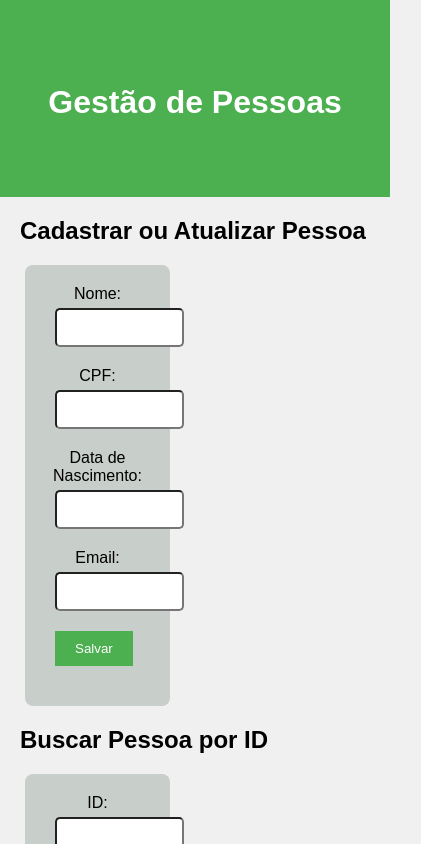
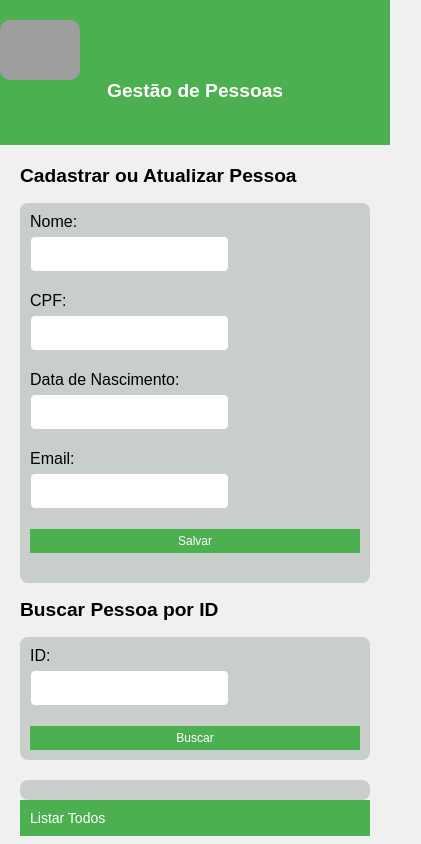
Before and after one commit to LeonardoSiqueira01/OnSafety---Projeto, a plain HTML site: page Onsafety - front end/index.html in a window 390 px wide. Shown: the top 844 px of the page, 421 px wide, since content can reach past the window. Drawn offline with Linux system fonts and the light colour scheme; grey boxes are pictures that could not be loaded.

Commit message:
Corrigindo os Status code do front e back, melhorando a responsividade do front

```diff
--- a/Onsafety - front end/css/styles.css
+++ b/Onsafety - front end/css/styles.css
@@ -10,6 +10,12 @@ header {
     background-color: #4CAF50;
     color: white;
     padding: 20px 0;
+
+}
+
+.navbar-container {
+    display: flex;
+    justify-content: left;
 }
 
 main {
@@ -51,14 +57,13 @@ button {
 }
 
 button:hover {
-    background-color: #4CAF50;
+    background-color: #45a049;
 }
 
 .logo {
-    margin-left: -2200px;
-    width: 160px;
-    height: 120px;
-    margin-top: 15px;
+    width: 100%;
+    max-width: 160px;
+    height: auto;
     border-radius: 10px;
 }
 
@@ -67,36 +72,18 @@ h1 {
     margin-top: -75px;
     padding-bottom: 35px;
 }
-#formSection {
-    background-color: #c8cec9; /* Altere para a cor desejada */
-    padding: 20px; /* Adiciona algum preenchimento interno para o conteúdo */
-    border-radius: 8px; /* Adiciona bordas arredondadas, opcional */
+
+#formSection, #searchForm, #searchResult {
+    background-color: #c8cec9;
+    padding: 20px;
+    border-radius: 8px;
     margin-left: 5px;
     margin-right: 200px;
-
 }
 
-#searchForm{
-    background-color: #c8cec9; /* Altere para a cor desejada */
-    padding: 20px; /* Adiciona algum preenchimento interno para o conteúdo */
-    border-radius: 8px; /* Adiciona bordas arredondadas, opcional */
-    margin-left: 5px;
-    margin-right: 200px;
-
-}
-#searchResult{
-    background-color: #c8cec9; /* Altere para a cor desejada */
-    padding: 20px; /* Adiciona algum preenchimento interno para o conteúdo */
-    border-radius: 8px; /* Adiciona bordas arredondadas, opcional */
-    margin-left: 5px;
-    margin-right: 200px;
-
-}
-
-#SearchSection{
+#searchSection {
     text-align: left;
 }
-
 
 form div {
     margin-bottom: 10px;
@@ -114,31 +101,130 @@ input[type="datetime"],
 input[type="hidden"] {
     width: 100%;
     padding: 10px;
-    border: 1px solid c8cec9;
+    border: 1px solid #c8cec9;
     border-radius: 5px;
-    margin-bottom: 10px; /* Adiciona um espaço entre os campos */
+    margin-bottom: 10px;
 }
 
-.teste{
+.teste {
     text-align: left;
 }
 
-#pessoasTable{
+#pessoasTable {
     background-color: #c8cec9;
-    color
 }
- .tit{
+
+.tit {
     text-align: left;
- }
+}
+
+#listarTodosBtn {
+    display: flex;
+    justify-content: left;
+    padding: 10px 10px;
+    border: none;
+    background-color: #4CAF50;
+    color: white;
+    cursor: pointer;
+}
+img {
+    max-width: 100%; /* Ajusta a largura da imagem para não ultrapassar o contêiner */
+    height: auto;    /* Mantém a proporção da imagem */
+}.container {
+    display: flex;
+    justify-content: center; /* Centraliza horizontalmente */
+    align-items: center; /* Centraliza verticalmente */
+}
 
 
-#listarTodosBtn {
-    display: flex; /* Usa flexbox para controle de layout */
-    justify-content: left; /* Alinha o conteúdo do botão à esquerda */
-    padding: 10px 10px; /* Ajusta o padding interno do botão */
-    border: none; /* Remove a borda padrão do botão */
-    background-color: 4CAF50; /* Cor de fundo do botão */
-    color: white; /* Cor do texto do botão */
+@media (max-width: 1200px) {
+    #formSection, #searchForm, #searchResult {
+        margin-right: 20px;
+    }
+    .navbar-container {
+        justify-content: left;
+    }
 
-    cursor: pointer; /* Muda o cursor para indicar um botão clicável */
+
 }
+
+@media (max-width: 768px) {
+    body {
+        text-align: left;
+
+
+    }
+    header h1 {
+        margin-top: 0;
+        padding-bottom: 10px;
+    }
+
+    .logo {
+        max-width: 120px;
+        height: auto;
+        margin-top: 0;
+    }
+
+    #formSection, #searchForm, #searchResult {
+        margin-right: 5px;
+        margin-left: 5px;
+        padding: 10px;
+    }
+
+    input, button {
+        padding: 5px;
+        margin-left: 0;
+    }
+
+    button {
+        width: 100%;
+    }
+
+    #pessoasTable {
+        font-size: 14px;
+    }
+
+    th, td {
+        padding: 5px;
+    }
+}
+
+@media (max-width: 480px) {
+    .logo {
+        max-width: 80px;
+        height: auto;
+
+            display: flex;
+        justify-content: flex-start;
+            float: left;
+
+
+    }
+
+    h1, h2 {
+        font-size: 1.2em;
+    }
+
+    input, button {
+        font-size: 12px;
+        padding: 5px;
+    }
+
+    #formSection, #searchForm, #searchResult {
+        margin-right: 0;
+        margin-left: 0;
+        padding: 10px;
+    }
+
+    table {
+        font-size: 12px;
+    }
+
+    th, td {
+        padding: 5px;
+    }
+
+    #listarTodosBtn {
+        font-size: 14px;
+    }
+}
--- a/Onsafety - front end/js/script.js
+++ b/Onsafety - front end/js/script.js
@@ -44,7 +44,11 @@ document.addEventListener('DOMContentLoaded', function() {
                 body: JSON.stringify(pessoa)
             })
             .then(response => {
-                if (!response.ok) {
+                if (response.status === 404) {
+                    throw new Error('Pessoa não encontrada.');
+                } else if (response.status === 409) {
+                    throw new Error('Pessoa com o mesmo CPF ou email já existe.');
+                } else if (!response.ok) {
                     return response.text().then(text => {
                         throw new Error(`Falha ao atualizar pessoa: ${text}`);
                     });
@@ -56,7 +60,7 @@ document.addEventListener('DOMContentLoaded', function() {
                 resetForm();
                 fetchPessoas();
             })
-            .catch(error => console.error('Erro ao atualizar pessoa:', error));
+             .catch(error => console.error('Erro ao atualizar pessoa:CPF invalido!', error));
         } else {
             // Criar pessoa
             fetch('http://localhost:8080/pessoas', {
@@ -69,8 +73,7 @@ document.addEventListener('DOMContentLoaded', function() {
             .then(response => {
                 if (response.status === 409) {
                     throw new Error('Pessoa com o mesmo CPF ou email já existe.');
-                }
-                if (!response.ok) {
+                } else if (!response.ok) {
                     return response.text().then(text => {
                         throw new Error(`Falha ao criar pessoa: ${text}`);
                     });
@@ -82,8 +85,7 @@ document.addEventListener('DOMContentLoaded', function() {
                 resetForm();
                 fetchPessoas();
             })
-            .catch(error => console.error('Erro ao criar pessoa:', error));
-
+            .catch(error => console.error('Erro ao criar pessoa: CPF invalido!', error));
         }
 
         // Reseta o modo do formulário após a operação
```
Also changed, not shown: Onsafety - front end/index.html (line endings or trailing spaces), 1 other file.
